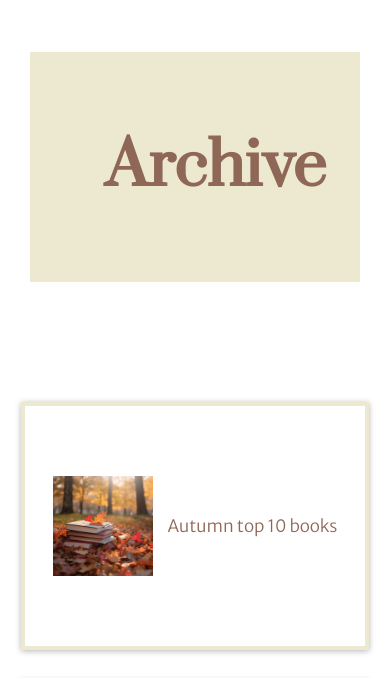
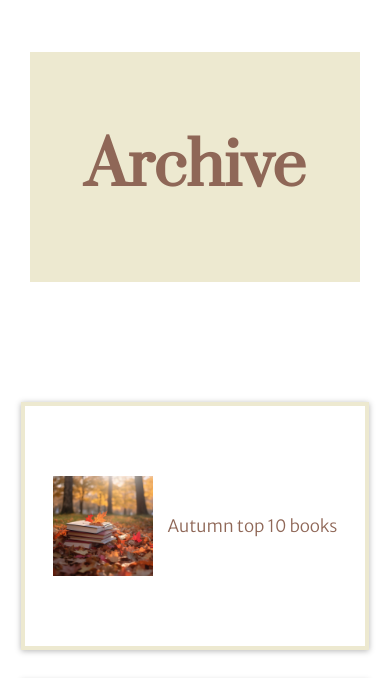
Before and after one commit to Noroff-FEU-Assignments/project-exam-1-A-Kopstad, a plain HTML site: page HTML/blog.html in a window 390 px wide. Shown: the part 146-824 px from the top of the page. Drawn offline with Linux system fonts and the light colour scheme.

Commit message:
change h1 margin

```diff
--- a/CSS/global-style.css
+++ b/CSS/global-style.css
@@ -265,6 +265,7 @@ h1{
         transform: rotate(300deg);
     }
 
+
  }
 
  @media (max-width:700px){
@@ -275,10 +276,17 @@ h1{
     .burger-menu{
         margin: 50px;
     }
+
+
+    h1{
+        align-self: center;
+        margin: 0;
+    }
  }
 
  @media (max-width: 500px){
     .burger-menu{
         margin: 30px;
     }
+
  }
```
